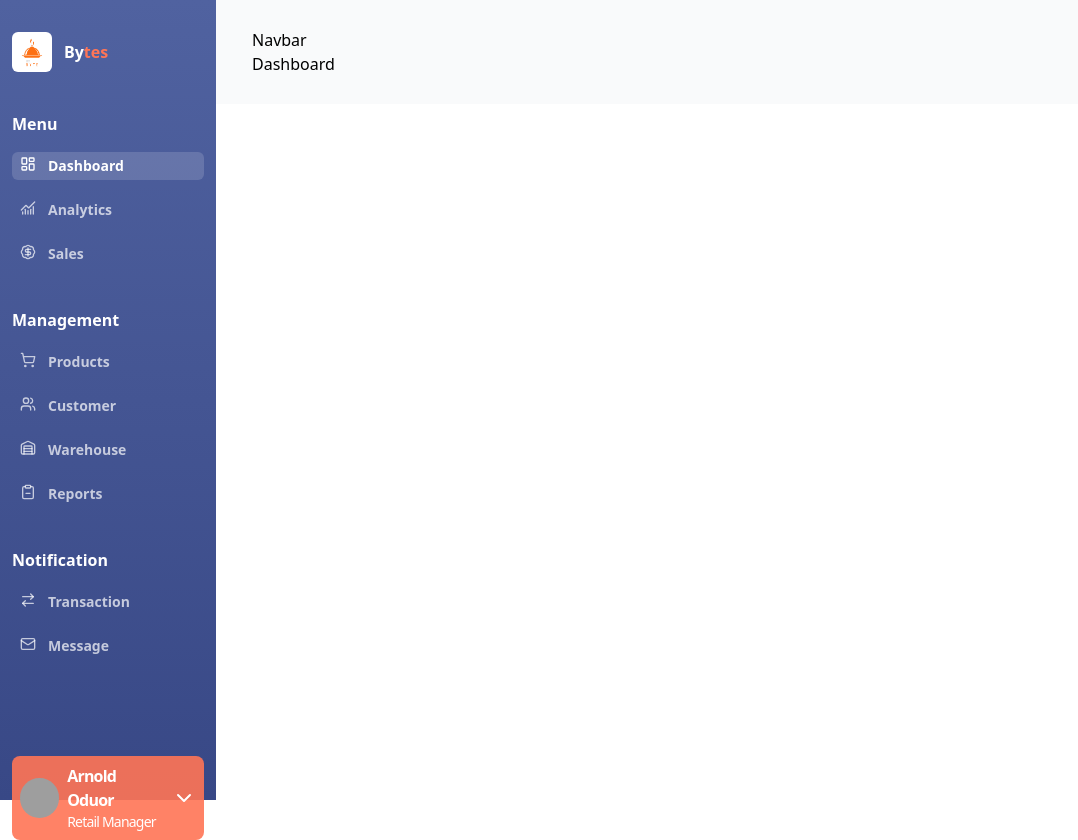
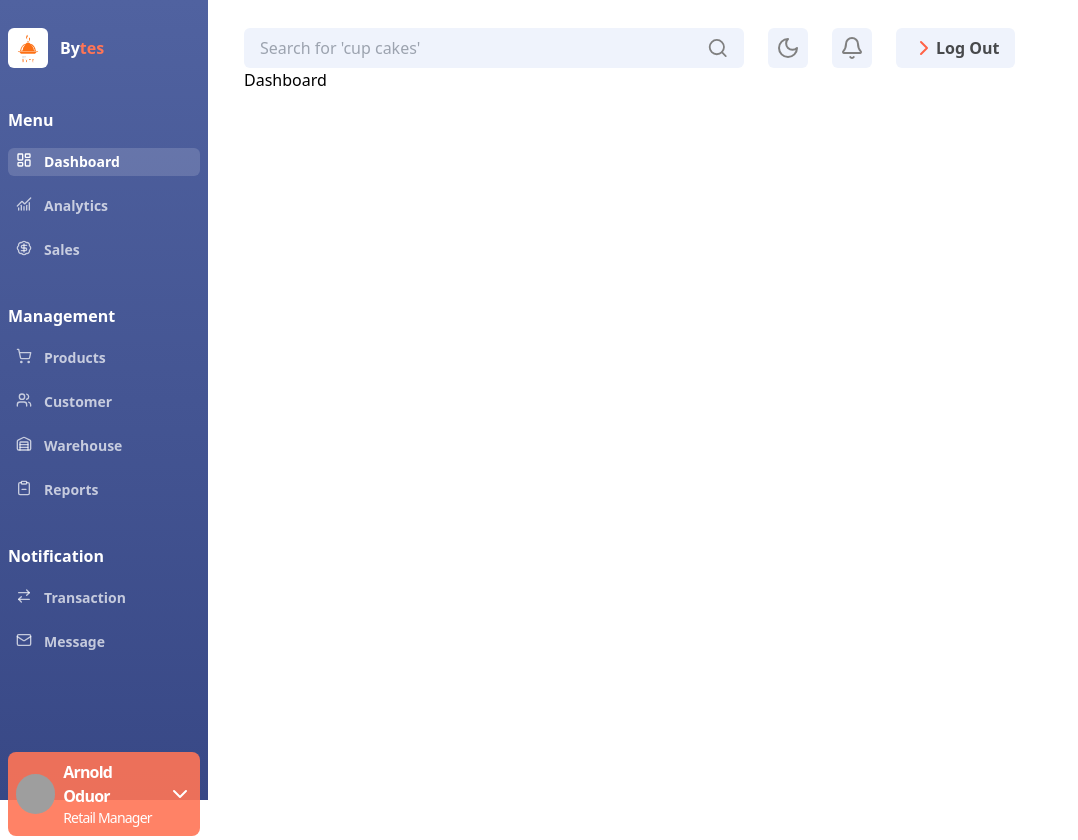
Before and after one commit to arnoldchrisoduor1/Bytes, a React (Vite) app in the folder admn-dashboard/: page / in a window 1280 px wide. Shown: the whole page, without its empty margins (0-1078 px from the left). Built offline with nearby package versions, Linux system fonts and the light colour scheme; grey boxes are pictures that could not be loaded.

Commit message:
sidebar almost done

```diff
--- a/admn-dashboard/src/DashboardWrapper.tsx
+++ b/admn-dashboard/src/DashboardWrapper.tsx
@@ -3,9 +3,9 @@ import Sidebar from "./components/Sidebar";
 
 const Dashboardlayout = ({ children } : { children: React.ReactNode }) => {
   return (
-    <div className={`flex w-full min-h-screen`}>
+    <div className={`flex w-full`}>
         <Sidebar/>
-        <main className={`flex flex-col w-full h-full py-7 px-9 bg-gray-50`}>
+        <main className={`flex flex-col w-full h-full py-7 px-9`}>
             <Navbar />
             {children}
         </main>
--- a/admn-dashboard/src/components/Navbar.tsx
+++ b/admn-dashboard/src/components/Navbar.tsx
@@ -1,6 +1,33 @@
+import { Search } from 'lucide-react';
+import { Moon } from 'lucide-react';
+import { Bell } from 'lucide-react';
+import { ChevronRight } from 'lucide-react';
+
 const Navbar = () => {
   return (
-    <div>Navbar</div>
+    <section>
+      <nav>
+        <div className='flex flex-row gap-6 items-center'>
+        <div className="flex flex-row p-2 w-[500px] bg-customGray rounded-md px-4">
+          <input type="text" alt="searchbar" placeholder="Search for 'cup cakes'" className="w-[500px] bg-transparent outline-none border-none" />
+          <Search className='flex-end' color="gray"/>
+        </div>
+
+        <div className='bg-customGray p-2 rounded-md hover:cursor-pointer hover:bg-white transition transition-duration-300'>
+          <Moon color="gray"/>
+        </div>
+
+        <div className='bg-customGray p-2 rounded-md hover:cursor-pointer hover:bg-white transition transition-duration-300'>
+          <Bell color="gray"/>
+        </div>
+
+        <div className=' flex flex-row bg-customGray py-2 px-4 rounded-md hover:cursor-pointer hover:bg-white transition transition-duration-300'>
+          <ChevronRight color="tomato"/>
+          <p className='font-semibold text-black/70'>Log Out</p>
+        </div>
+      </div>
+      </nav>
+    </section>
   )
 }
 
--- a/admn-dashboard/src/components/Sidebar.tsx
+++ b/admn-dashboard/src/components/Sidebar.tsx
@@ -5,7 +5,7 @@ import { ChevronDown } from 'lucide-react';
 
 const Sidebar = () => {
   return (
-    <div className="bg-gradient-to-b from-sidebarTop to-sidebarBottom h-screen p-2">
+    <div className="bg-gradient-to-b from-sidebarTop to-sidebarBottom h-screen p-1">
       <div className="px-1 w-[200px] mt-6">
 
           {/*  logo */}
--- a/admn-dashboard/tailwind.config.js
+++ b/admn-dashboard/tailwind.config.js
@@ -9,7 +9,8 @@ module.exports = {
       colors: {
         sidebarTop: '#5062a0',
         sidebarBottom: '#384886',
-        customOrange: '#ff7556'
+        customOrange: '#ff7556',
+        customGray: '#eff3fc'
       }
     },
   },
```
